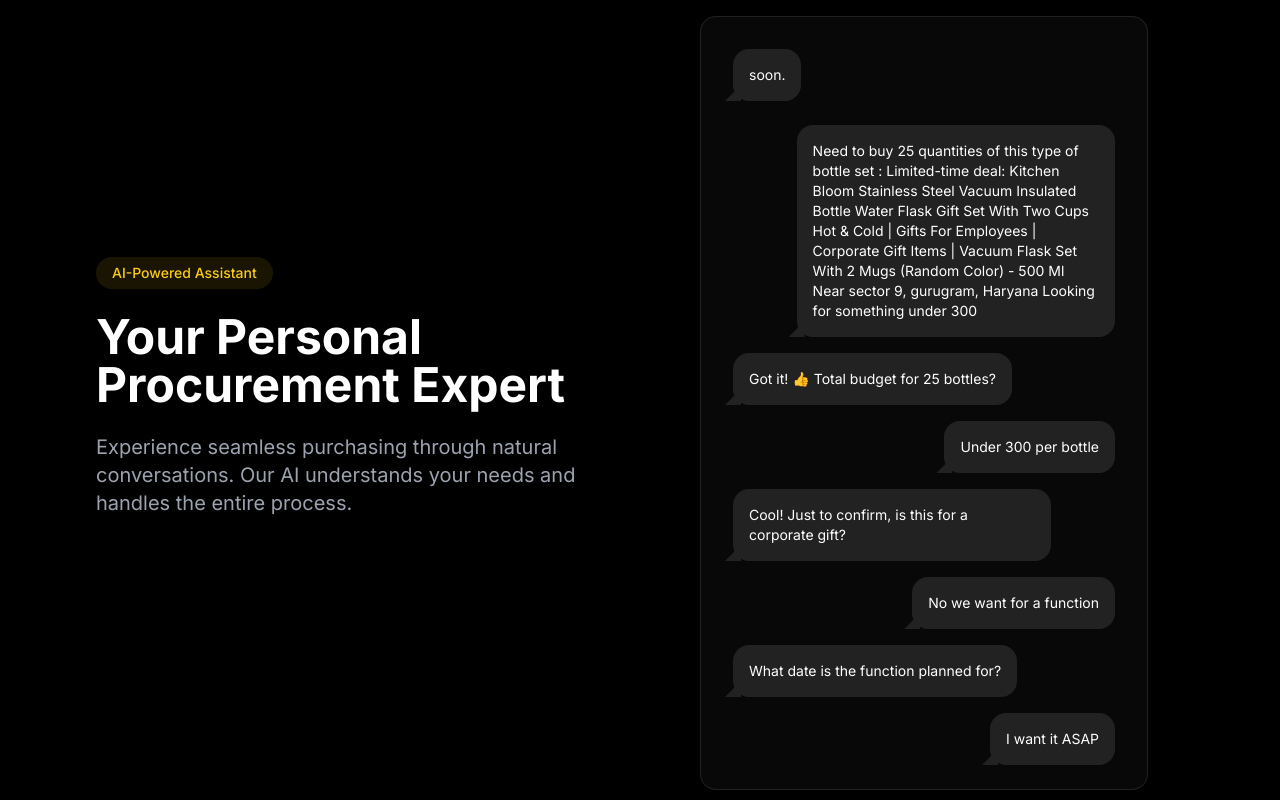
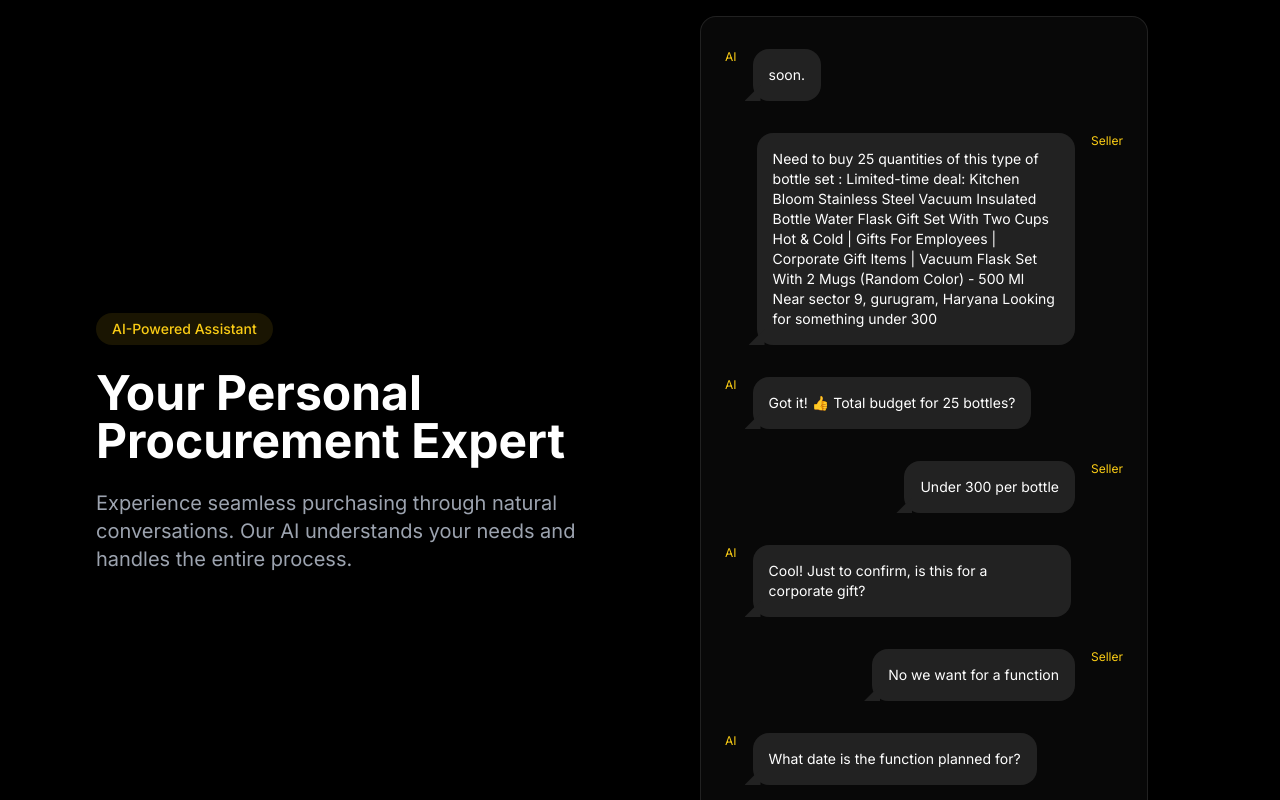
Before and after one commit to shreeforcode/zapzo-purchase-ninja, a React (Vite) app: page / in a window 1280 px wide. Shown: the part 880-1680 px from the top of the page. Built offline with nearby package versions, Linux system fonts and the light colour scheme.

Commit message:
Add AI and Seller to Chat
Implemented the addition of AI and Seller components in the Convo Chat feature.
[skip gpt_engineer]

```diff
--- a/src/components/ChatPreview.tsx
+++ b/src/components/ChatPreview.tsx
@@ -9,9 +9,13 @@ const ChatPreview = () => {
       className="glass-card p-6 hover-card max-w-md mx-auto"
     >
       <div className="flex flex-col space-y-4">
+        <div className="flex items-start gap-2">
+          <span className="text-xs text-accent mt-2">AI</span>
           <div className="chat-bubble bg-gray-800 text-white self-start text-sm">
             soon.
           </div>
+        </div>
+        <div className="flex items-start gap-2 justify-end">
           <div className="chat-bubble bg-[#025C4C] text-white self-end text-sm">
             Need to buy 25 quantities of this type of bottle set :
             Limited-time deal: Kitchen Bloom Stainless Steel Vacuum Insulated
@@ -22,23 +26,43 @@ const ChatPreview = () => {
             Near sector 9, gurugram, Haryana
             Looking for something under 300
           </div>
+          <span className="text-xs text-accent mt-2">Seller</span>
+        </div>
+        <div className="flex items-start gap-2">
+          <span className="text-xs text-accent mt-2">AI</span>
           <div className="chat-bubble bg-gray-800 text-white self-start text-sm">
             Got it! 👍 Total budget for 25 bottles?
           </div>
+        </div>
+        <div className="flex items-start gap-2 justify-end">
           <div className="chat-bubble bg-[#025C4C] text-white self-end text-sm">
             Under 300 per bottle
           </div>
+          <span className="text-xs text-accent mt-2">Seller</span>
+        </div>
+        <div className="flex items-start gap-2">
+          <span className="text-xs text-accent mt-2">AI</span>
           <div className="chat-bubble bg-gray-800 text-white self-start text-sm">
             Cool! Just to confirm, is this for a corporate gift?
           </div>
+        </div>
+        <div className="flex items-start gap-2 justify-end">
           <div className="chat-bubble bg-[#025C4C] text-white self-end text-sm">
             No we want for a function
           </div>
+          <span className="text-xs text-accent mt-2">Seller</span>
+        </div>
+        <div className="flex items-start gap-2">
+          <span className="text-xs text-accent mt-2">AI</span>
           <div className="chat-bubble bg-gray-800 text-white self-start text-sm">
             What date is the function planned for?
           </div>
+        </div>
+        <div className="flex items-start gap-2 justify-end">
           <div className="chat-bubble bg-[#025C4C] text-white self-end text-sm">
             I want it ASAP
+          </div>
+          <span className="text-xs text-accent mt-2">Seller</span>
         </div>
       </div>
     </motion.div>
```
Lines whose indentation alone changed are shown as unchanged.
